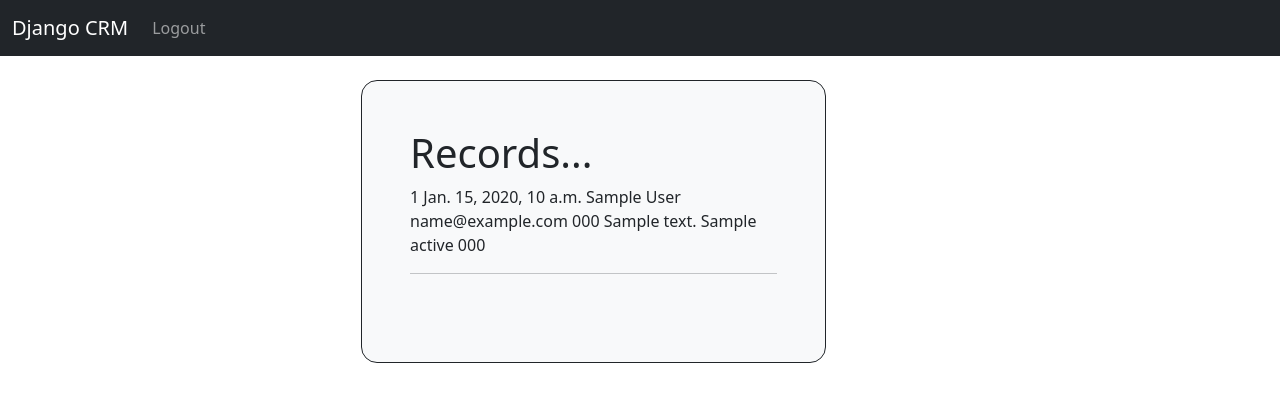
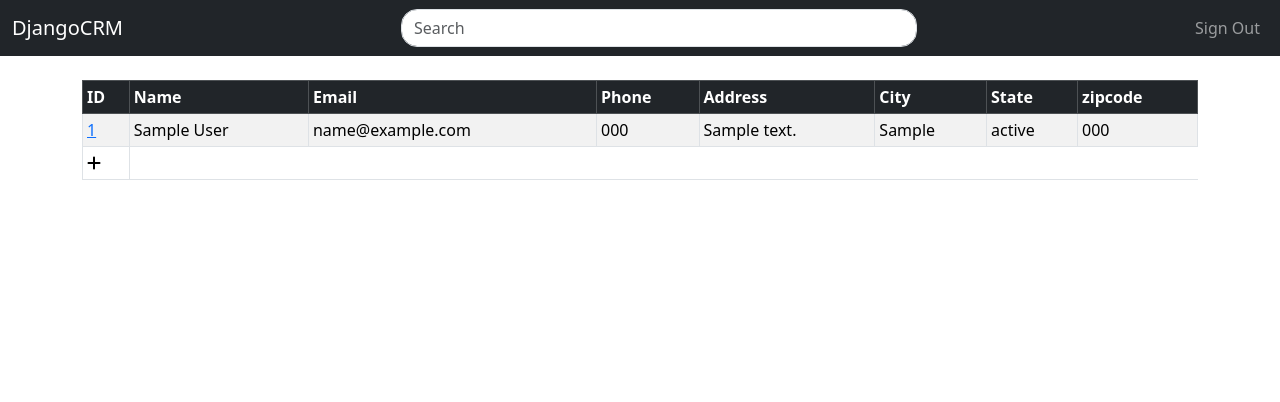
Before and after one commit to DolaZaeem/Django-CRM, a Django app: page / in a window 1280 px wide. Shown: the top 402 px of the page. Run offline with Django 5.2, Linux system fonts and the light colour scheme; a user stored in the database is signed in; tables that the repository leaves empty hold one stand-in row (values such as "Sample post"); parts of the project's set-up code (start-up, migrations or seed data) failed here and were passed over.

Commit message:
back again

```diff
--- a/dcrm/website/templates/home.html
+++ b/dcrm/website/templates/home.html
@@ -1,37 +1,55 @@
 {% extends 'base.html' %}
 
 {% block content %}
+<head>
+  <link rel="stylesheet" href="https://cdnjs.cloudflare.com/ajax/libs/font-awesome/6.5.1/css/all.min.css">
+</head>
+
+<div>
+    <div>
+        {% if user.is_authenticated %}
+        <table class="table table-striped table-hover table-bordered table-sm">
+            <thead class="table-dark">
+                <tr>
+                    <th scope="col">ID</th>
+                    <th scope="col">Name</th>
+                    <th scope="col">Email</th>
+                    <th scope="col">Phone</th>
+                    <th scope="col">Address</th>
+                    <th scope="col">City</th>
+                    <th scope="col">State</th>
+                    <th scope="col">zipcode</th>
+                </tr>
+            </thead>
+            <tbody>
+                {% if records %}
+                {% for record in records %}
+                <tr>
+                    <td><a href="{%url 'record' record.id %}">{{ record.id }}</a></td>
+                    <td>{{ record.first_name }} {{ record.last_name }}</td>
+                    <td>{{ record.email }}</td>
+                    <td>{{ record.phone }}</td>
+                    <td>{{ record.Address }}</td>
+                    <td>{{ record.city }}</td>
+                    <td>{{ record.state }} </td>
+                    <td>{{ record.zipcode }}</td>
+                </tr>
+                {% endfor %}
+                {% endif %}
+                <tr>
+                    <td><a class="nav-link" href="{% url 'add_record' %}"><i class="fas fa-plus"></i></a></td>
+                </tr>
+            </tbody>
+        </table>
+        {% else %}
 
 
-<div class="col-md-5 offset-md-3 border border-dark rounded-4 py-5 px-5 bg-light">
-    <div>
-        {% if user.is_authenticated %}
-        <h1>Records...</h1>
-        {% if records %}
-            {% for record in records %}
-                {{ record.id }}
-                {{ record.created_at }}
-                {{ record.first_name }}
-                {{ record.last_name }}
-                {{ record.email }}
-                {{ record.phone }}
-                {{ record.Address }}
-                {{ record.city }}
-                {{ record.state }}
-                {{ record.zipcode }}
-                <hr>
-                <br>
-
-            {% endfor %}
-        {% endif %}
-
-        {% else %}
-
+    </div>
+    <div class="col-md-5 offset-md-3 border border-dark rounded-4 py-5 px-5 bg-light">
         <h1>Login</h1>
         <br>
-    </div>
-    <form method="post" action="{%url 'home' %}">
-        {% csrf_token %}
+        <form method="post" action="{%url 'home' %}">
+            {% csrf_token %}
 
             <div class="mb-3">
                 <input type="text" class="form-control" name="username" placeholder="Username" required>
@@ -42,9 +60,9 @@
             </div>
             <br>
             <button type="submit" class="btn btn-dark offset-md-5">Login</button>
+        </form>
+    </div>
 
-
-    </form>
 </div>
 
 
--- a/dcrm/website/templates/navbar.html
+++ b/dcrm/website/templates/navbar.html
@@ -1,18 +1,29 @@
+<head>
+  <link rel="stylesheet" href="https://cdnjs.cloudflare.com/ajax/libs/font-awesome/6.5.1/css/all.min.css">
+</head>
+
 <nav class="navbar navbar-expand-lg navbar-dark bg-dark">
   <div class="container-fluid">
-      <a class="navbar-brand" href="{% url 'home' %}">Django CRM</a>
-      <button class="navbar-toggler" type="button" data-bs-toggle="collapse" data-bs-target="#navbarNavDropdown" aria-controls="navbarNavDropdown" aria-expanded="false" aria-label="Toggle navigation">
+    <a class="navbar-brand" href="{% url 'home' %}">
+     DjangoCRM
+    </a>
+    <button class="navbar-toggler" type="button" data-bs-toggle="collapse" data-bs-target="#navbarNav" aria-controls="navbarNav" aria-expanded="false" aria-label="Toggle navigation">
       <span class="navbar-toggler-icon"></span>
     </button>
-      <div class="collapse navbar-collapse" id="navbarNavDropdown">
+    <div class="collapse navbar-collapse justify-content-center" id="navbarNav">
+      {% if user.is_authenticated %}
+      <form class="d-flex w-50" role="search">
+        <input class="form-control me-2  rounded-4" type="search" placeholder="Search" aria-label="Search">
+      </form>
+      {% endif %}
+    </div>
     <ul class="navbar-nav">
+    <div class="navbar-collapse collapse justify-content-end" id="navbarNav">
+      {% if user.is_authenticated %}
 
-          {% if user.is_authenticated %}
         <li class="nav-item">
-            <a class="nav-link" href="{% url 'logout' %}">Logout</a>
+          <a class="nav-link" href="{% url 'logout' %}">Sign Out</a>
         </li>
-
-
       {% else %}
         <li class="nav-item">
           <a class="nav-link" href="{% url 'register' %}">Register</a>
@@ -20,8 +31,8 @@
         <li class="nav-item">
           <a class="nav-link" href="{% url 'home' %}">Login</a>
         </li>
+
       {% endif %}
-
     </ul>
     </div>
   </div>
```
Also changed, not shown: dcrm/website/forms.py (+16 -0 lines). Lines whose indentation alone changed are shown as unchanged.
